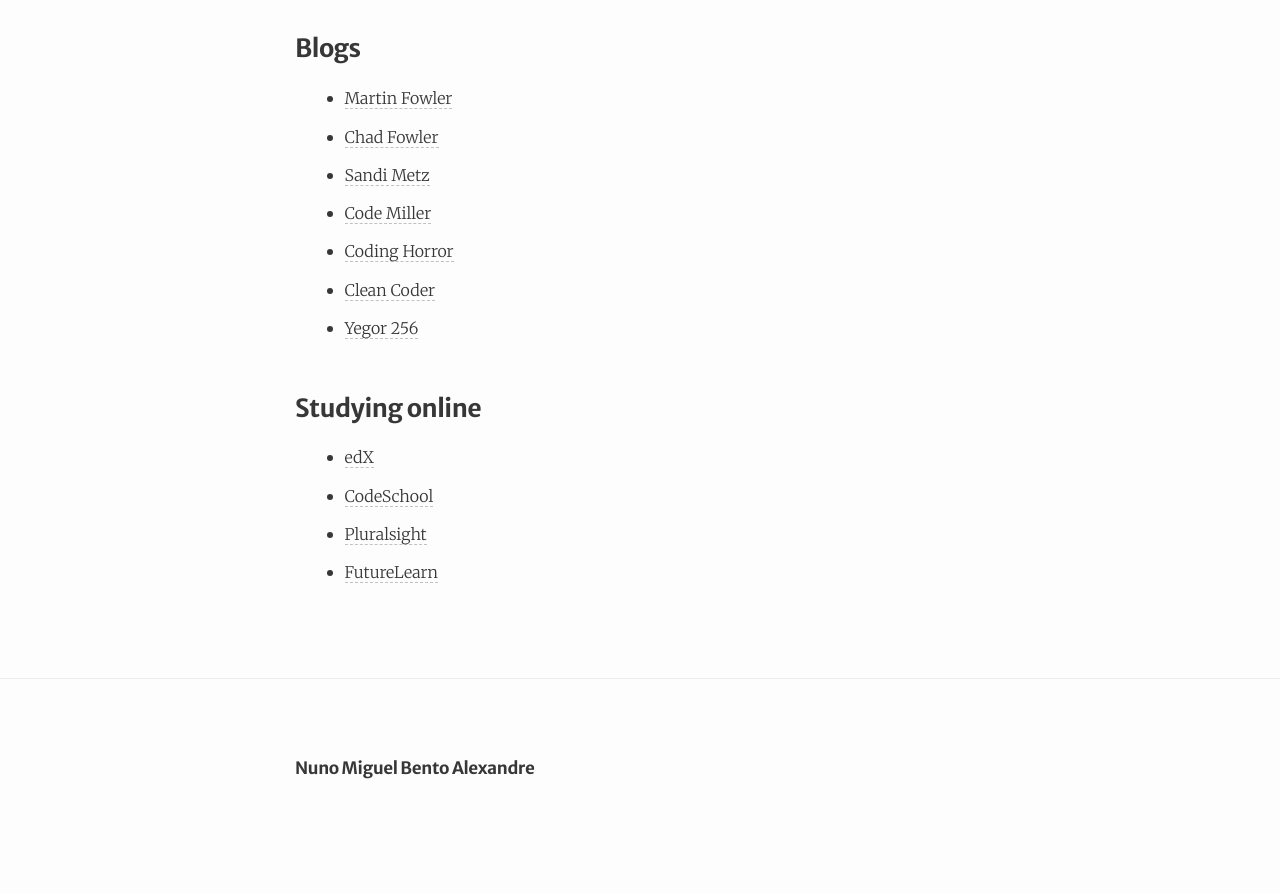
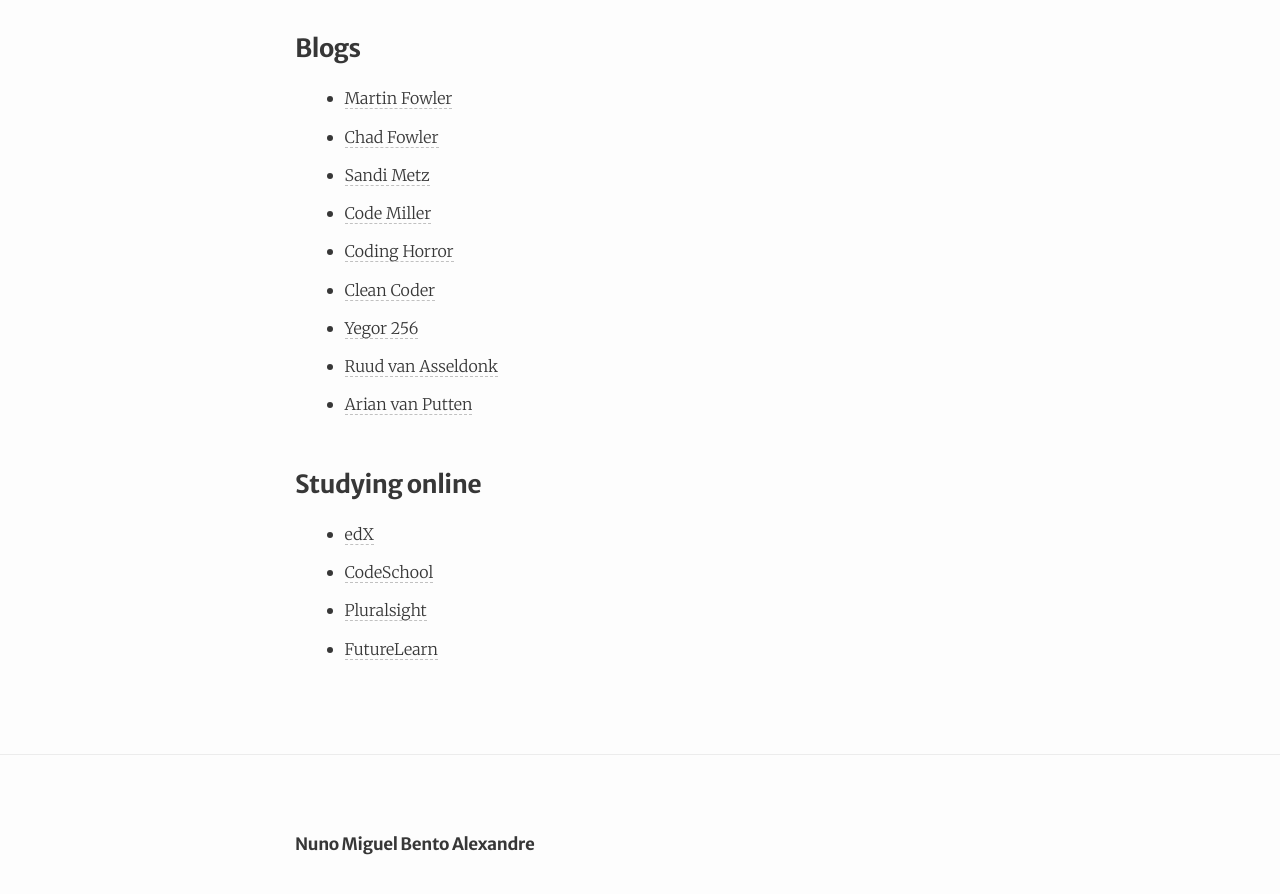
Before and after one commit to NunoAlexandre/nunoalexandre.github.io, a Jekyll site: the page built from resources.md, in a window 1280 px wide and 900 px high, scrolled down 1079 px. Shown: the top 894 px of the window. Built offline with Jekyll 4.4.1, drawn with Linux system fonts in a browser that asks for light colours; comment, search, counter and statistics services are not loaded; before the commit the page ends 1903 px from its top, so only the background shows below that.

Commit message:
Add Arian and Rudd blogs to the blogs list

```diff
--- a/resources.md
+++ b/resources.md
@@ -34,6 +34,8 @@
 * [Coding Horror](http://blog.codinghorror.com)
 * [Clean Coder](http://blog.cleancoder.com)
 * [Yegor 256](http://www.yegor256.com)
+* [Ruud van Asseldonk](https://ruudvanasseldonk.com)
+* [Arian van Putten](https://arianvp.me)
 
 
 
```
